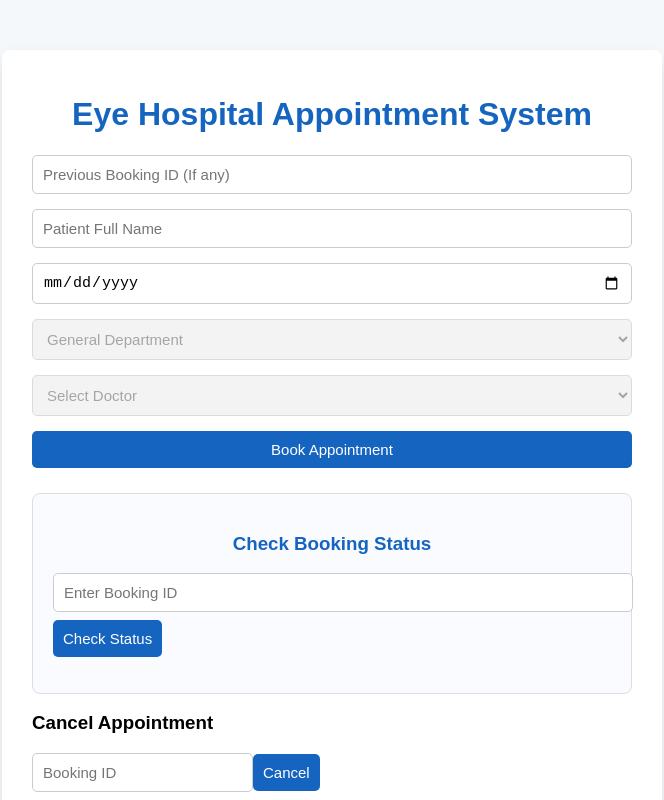
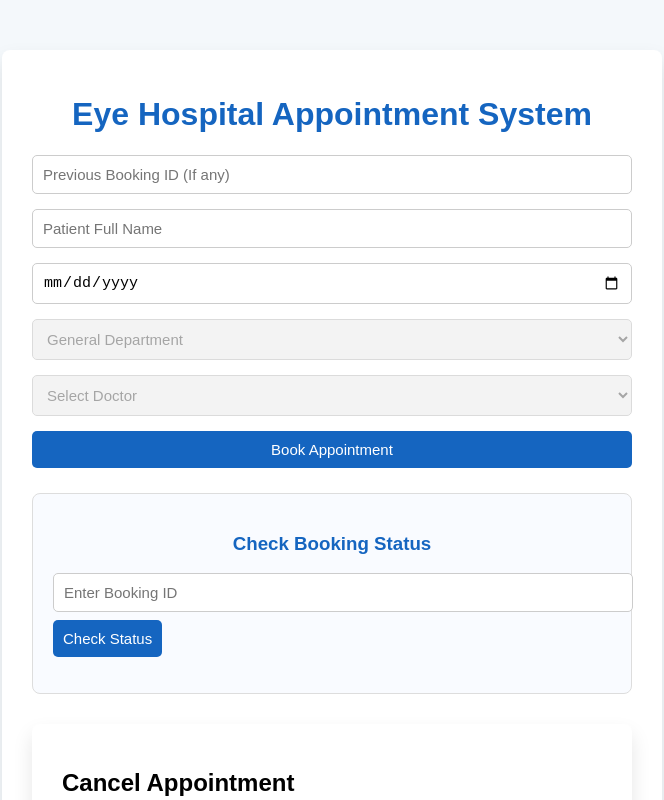
Before and after one commit to subir301204/eye-hospital-appointment-booking-system, a React (Create React App) app in the folder frontend/: page / in a window 1280 px wide. Shown: the top 800 px of the page, without its empty margins (308-972 px from the left). Built offline with nearby package versions, Linux system fonts and the light colour scheme.

Commit message:
update the appointment cancelation part

```diff
--- a/frontend/src/components/CancelAppointment.js
+++ b/frontend/src/components/CancelAppointment.js
@@ -1,27 +1,45 @@
 import React, { useState } from "react";
+import "../styles.css"; // ensure CSS is imported
 
 function CancelAppointment() {
   const [bookingId, setBookingId] = useState("");
+  const [statusMsg, setStatusMsg] = useState("");
 
   const cancel = async () => {
-    const res = await fetch("http://localhost:5000/api/appointments/cancel", {
-      method: "POST",
-      headers: { "Content-Type": "application/json" },
-      body: JSON.stringify({ booking_id: bookingId }),
-    });
+    if (!bookingId) {
+      setStatusMsg("Please enter Booking ID");
+      return;
+    }
 
-    const data = await res.json();
-    alert(data.message);
+    try {
+      const res = await fetch("http://localhost:5000/api/appointments/cancel", {
+        method: "POST",
+        headers: { "Content-Type": "application/json" },
+        body: JSON.stringify({ booking_id: bookingId }),
+      });
+      const data = await res.json();
+      if (res.ok) {
+        setStatusMsg("✅ " + data.message);
+      } else {
+        setStatusMsg("❌ " + (data.message || "Cancellation failed"));
+      }
+    } catch (err) {
+      console.error(err);
+      setStatusMsg("❌ Server error");
+    }
   };
 
   return (
-    <div>
-      <h3>Cancel Appointment</h3>
+    <div className="app-container" style={{ marginTop: "30px" }}>
+      <h2>Cancel Appointment</h2>
       <input
-        placeholder="Booking ID"
+        type="text"
+        placeholder="Enter Booking ID"
+        value={bookingId}
         onChange={(e) => setBookingId(e.target.value)}
       />
-      <button onClick={cancel}>Cancel</button>
+      <button onClick={cancel}>Cancel Appointment</button>
+      {statusMsg && <p className="success-message">{statusMsg}</p>}
     </div>
   );
 }
```
